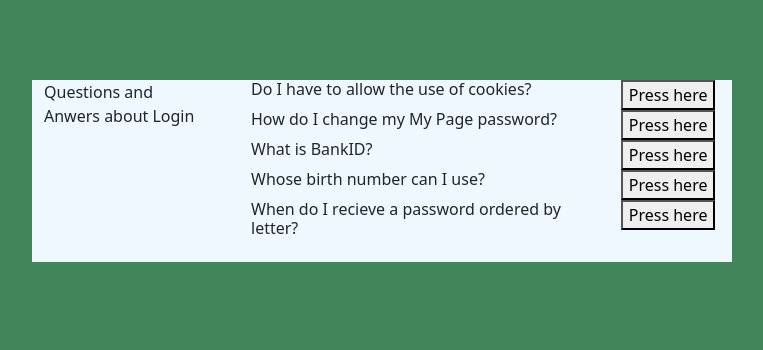
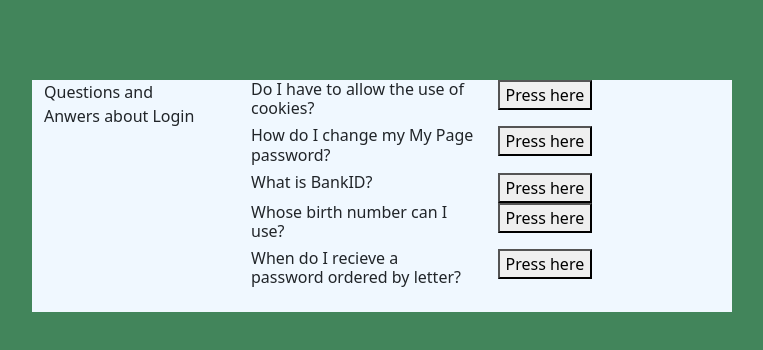
Before and after one commit to ariolam/accordion, a React (Create React App) app: page / in a window 1280 px wide. Shown: the top 350 px of the page, without its empty margins (258-1021 px from the left). Built offline with nearby package versions, Linux system fonts and the light colour scheme.

Commit message:
Fetched the answers

```diff
--- a/src/App.js
+++ b/src/App.js
@@ -1,10 +1,16 @@
-import Questions from "./questions";
+import Questions from "./Questions";
 import data from "./data";
 import "./App.css";
 import { useState } from "react";
 
 function App() {
   const [question, setQuestion] = useState(data);
+
+  // function showAnswer(id) {
+  //   const item = data.filter((item) => item.id === id)[0];
+  //   console.log(item.info);
+  //   setQuestion();
+  // }
   return (
     <div className="App">
       <div className="container">
@@ -12,9 +18,15 @@ function App() {
           <div className="col-3">Questions and Anwers about Login</div>
           <div className="col-9">
             <ul>
-              {question.map((question) => (
-                <Questions key={question.id} question={question} />
-              ))}
+              {question?.map((question) => {
+                return (
+                  <Questions
+                    key={question.id}
+                    question={question}
+                    // showAnswer={showAnswer}
+                  />
+                );
+              })}
             </ul>
           </div>
         </div>
--- a/src/questions.js
+++ b/src/questions.js
@@ -1,18 +1,24 @@
-import React from "react";
+import React, { useState } from "react";
 
-function questions({ question }) {
+function Questions({ question }) {
+  const [showAnswer, setShowAnswer] = useState(false);
+
   return (
     <div className="question-container">
       <div className="row">
-        <div className="col-9">
+        <div className="col">
           <h6> {question.title}</h6>
         </div>
-        <div className="col-3">
-          <button> Press here </button>
+        <div className="col">
+          <button onClick={() => setShowAnswer(!showAnswer)}>
+            {" "}
+            Press here{" "}
+          </button>
+          {showAnswer && <p> {question.info}</p>}
         </div>
       </div>
     </div>
   );
 }
 
-export default questions;
+export default Questions;
```
